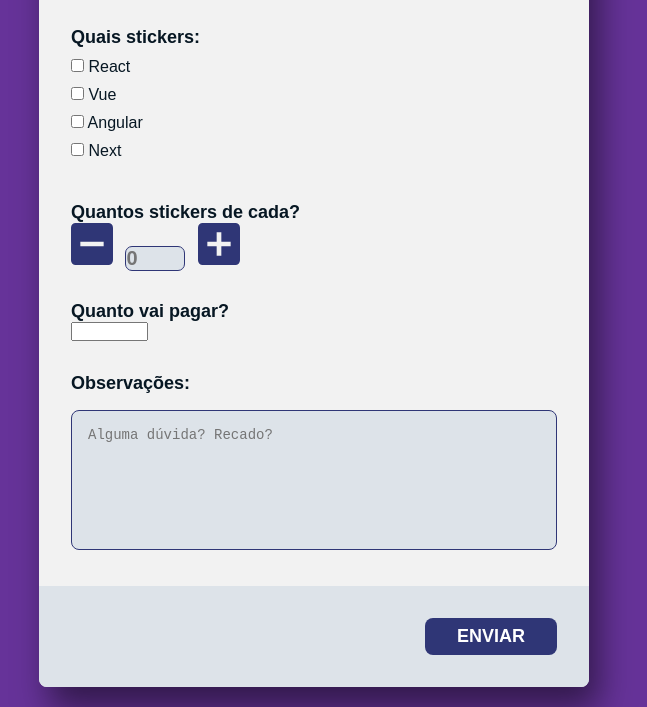
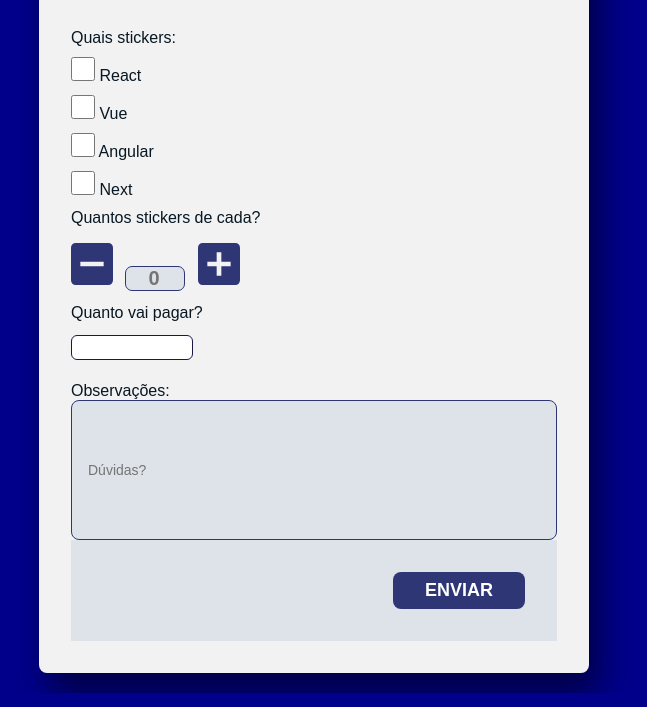
Before and after one commit to henriquedev24/desafio-front-end, a plain HTML site: page index.html in a window 1280 px wide. Shown: the part 210-917 px from the top of the page, without its empty margins (326-973 px from the left). Drawn offline with Linux system fonts and the light colour scheme; a web font is replaced by a local one.

Commit message:
comitado

```diff
--- a/index.html
+++ b/index.html
@@ -9,13 +9,13 @@
 
 <body>
 	<main class="box">
-		<div class="header">
+		<header>
 			<div class="title">Formulário para compra de <span>Pacote de Stickers</span></div>
-		</div>
+		</header>
 		<div class="space"></div>
 		<div class="form">
 			<div class="space"></div>
-			<ul class="fieldset">
+			<ul class="list-stickers">
 				<li class="label">Quais stickers:</li>
 				<li><input type="checkbox" /> React</li>
 				<li><input type="checkbox" /> Vue</li>
@@ -23,7 +23,7 @@
 				<li><input type="checkbox" /> Next</li>
 			</ul>
 			<div class="space-md"></div>
-			<div class="fieldset">
+			<div class="numstickers">
 				<div class="label">Quantos stickers de cada?</div>
 				<div class="counter">
 					<svg xmlns="http://www.w3.org/2000/svg" width="42" height="42">
@@ -37,20 +37,18 @@
 					</svg>
 				</div>
 			</div>
-			<div class="fieldset">
-				<div class="label">Quanto vai pagar?</div>
-				<input name="campo1" onkeypress="mascara(this,mreais)" size="7" min="10,00" max="1.064,00" />
+			<div class="pay">
+				<label>Quanto vai pagar?</label>
+				<input class="dinheiro" name="dinheiro"/>
+			</div>
+			<div class="obs">
+				<label>Observações:</label>
+				<input class="descricao" placeholder="Dúvidas?"></input>
 			</div>
 			<div class="space-md"></div>
-			<div class="fieldset">
-				<div class="label">Observações:</div>
-				<div class="space"></div>
-				<textarea name="descricao" placeholder="Alguma dúvida? Recado?"></textarea>
-			</div>
-			<div class="space-md"></div>
-			<div class="footer">
-				<button>Enviar</button>
-			</div>
+			<footer>
+				<button type="submit" onclick="mostrarMensagem()">Enviar</button>
+			</footer>
 		</div>
 	</main>
 
--- a/index.js
+++ b/index.js
@@ -1,16 +1,3 @@
-function mascara(o, f) {
-    v_obj = o
-    v_fun = f
-    setTimeout("execmascara()", 1)
+function mostrarMensagem () {
+    alert('Formulário enviado co sucesso!');
 }
-
-function execmascara() {
-    v_obj.value = v_fun(v_obj.value)
-}
-
-function mreais(v) {
-    v = v.replace(/\D/g, "") //Remove tudo o que não é dígito
-    v = v.replace(/(\d{2})$/, ",$1") //Coloca a virgula
-    v = v.replace(/(\d+)(\d{3},\d{2})$/g, "$1.$2") //Coloca o primeiro ponto
-    return v
-}
--- a/styles.css
+++ b/styles.css
@@ -17,7 +17,7 @@ html {
 }
 
 body {
-  background: rebeccapurple;
+  background: darkblue;
   color: #071723;
 }
 
@@ -30,20 +30,21 @@ body {
   width: 550px;
 }
 
+.form {
+  margin: 32px;
+}
+
 .space {
   margin-bottom: 16px;
 }
 
-.space-md {
-  margin-bottom: 32px;
-}
-
-.label {
+.pay
+.obs {
   font-size: 18px;
   font-weight: 600;
 }
 
-.header {
+header {
   display: flex;
   align-items: center;
   background: url(images/header.png) center right no-repeat;
@@ -53,7 +54,7 @@ body {
   width: 100%;
 }
 
-.header .title {
+header .title {
   display: flex;
   flex-direction: column;
   color: #fff;
@@ -61,13 +62,51 @@ body {
   font-weight: 300;
 }
 
-.header .title span {
+header .title span {
   font-weight: bold;
   font-size: 24px;
   line-height: 1.46;
 }
 
-.form textarea {
+.pay {
+  display: flex;
+  flex-direction: column;
+}
+
+.pay label {
+  margin-bottom: 13px;
+}
+
+.obs {
+  padding: 0 32px;
+  margin-top: 22px;
+  list-style: none;
+}
+
+.dinheiro {
+  text-align: start;
+  padding-bottom: 16px;
+  width: 25%;
+  height: 25px;
+  border-radius: 6px;
+  border: 1px solid #191847;
+}
+
+.list-stickers {
+  list-style: none;
+}
+
+li {
+  padding-bottom: 10px;
+}
+
+.list-stickers input {
+  width: 24px;
+  height: 24px;
+  background: rgba(47, 54, 118, 1);
+}
+
+.descricao {
   background: #dde3e9;
   border: 1px solid #2f3676;
   border-radius: 8px;
@@ -79,14 +118,9 @@ body {
   font-size: 14px;
 }
 
-.fieldset {
-  padding: 0 32px;
-  margin-top: 30px;
-  list-style: none;
-}
-
-li {
-  padding-bottom: 10px;
+.counter {
+  padding-top: 16px;
+  padding-bottom: 13px;
 }
 
 .counter svg {
@@ -100,18 +134,29 @@ li {
   font-size: 20px;
   font-weight: bold;
   margin: 0 8px;
+  padding: 0 22px;
   width: 60px;
 }
 
-.footer {
+.obs {
+  padding: 0;
+  margin-left: 0;
+}
+
+.obs label {
+  margin-bottom: 13px;
+}
+
+footer {
   padding: 32px;
+  padding-top: 32px;
   background: #dde3e9;
   display: flex;
   justify-content: flex-end;
 }
 
-.footer button {
-  appearance: none;
+footer button {
+  appearance: auto;
   background: #2f3676;
   border: 0;
   border-radius: 8px;
@@ -123,8 +168,8 @@ li {
   padding: 8px 32px;
 }
 
-.footer button:focus,
-.footer button:hover {
+footer button:focus,
+footer button:hover {
   border: 2px solid #2f3676;
   background: #191847;
 }
```
